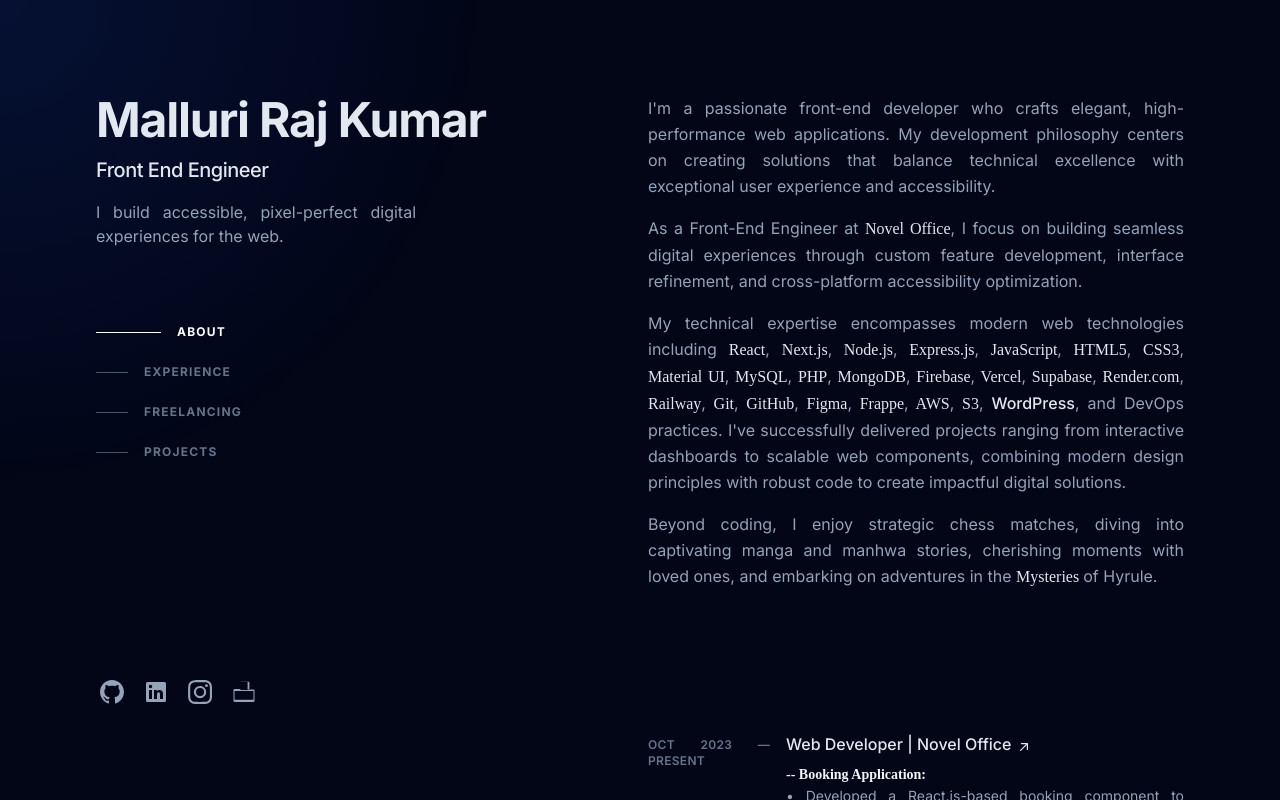
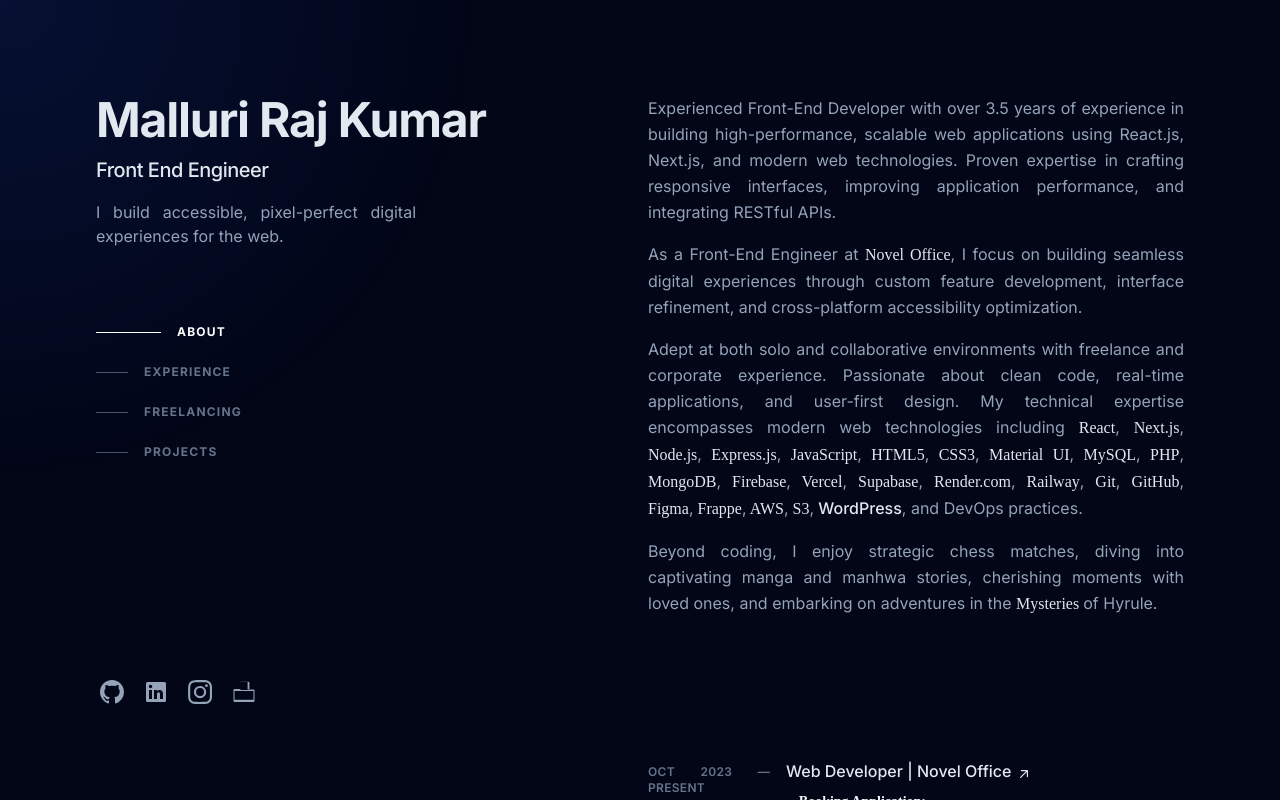
Before and after one commit to rkm10/v1, a Next.js app: page / in a window 1280 px wide. Built offline with nearby package versions, Linux system fonts and the light colour scheme.

Commit message:
updated contet

```diff
--- a/src/app/_components/header.jsx
+++ b/src/app/_components/header.jsx
@@ -115,9 +115,9 @@
           <h2 className="text-sm font-bold uppercase tracking-widest text-slate-200 lg:sr-only">About</h2>
         </div>
         <div>
-          <p className="mb-4">I'm a passionate front-end developer who crafts elegant, high-performance web applications. My development philosophy centers on creating solutions that balance technical excellence with exceptional user experience and accessibility.</p>
+          <p className="mb-4">Experienced Front-End Developer with over 3.5 years of experience in building high-performance, scalable web applications using React.js, Next.js, and modern web technologies. Proven expertise in crafting responsive interfaces, improving application performance, and integrating RESTful APIs.</p>
           <p className="mb-4">As a Front-End Engineer at <Link className="font-medium text-slate-200 hover:text-teal-300 focus-visible:text-teal-300" href="https://www.noveloffice.in/" target="_blank" rel="noreferrer noopener" aria-label="Novel Office (opens in a new tab)" style={{ fontFamily: 'cursive' }}>Novel Office</Link>, I focus on building seamless digital experiences through custom feature development, interface refinement, and cross-platform accessibility optimization.</p>
-          <p className="mb-4">My technical expertise encompasses modern web technologies including <Link className="font-medium text-slate-200 hover:text-teal-300 focus-visible:text-teal-300" href="https://react.dev/" target="_blank" rel="noreferrer noopener" aria-label="React (opens in a new tab)" style={{ fontFamily: 'cursive' }}>React</Link>, <Link className="font-medium text-slate-200 hover:text-teal-300 focus-visible:text-teal-300" href="https://nextjs.org/" target="_blank" rel="noreferrer noopener" aria-label="start-up (opens in a new tab)" style={{ fontFamily: 'cursive' }}>Next.js</Link>,
+          <p className="mb-4">Adept at both solo and collaborative environments with freelance and corporate experience. Passionate about clean code, real-time applications, and user-first design. My technical expertise encompasses modern web technologies including <Link className="font-medium text-slate-200 hover:text-teal-300 focus-visible:text-teal-300" href="https://react.dev/" target="_blank" rel="noreferrer noopener" aria-label="React (opens in a new tab)" style={{ fontFamily: 'cursive' }}>React</Link>, <Link className="font-medium text-slate-200 hover:text-teal-300 focus-visible:text-teal-300" href="https://nextjs.org/" target="_blank" rel="noreferrer noopener" aria-label="start-up (opens in a new tab)" style={{ fontFamily: 'cursive' }}>Next.js</Link>,
             <Link className="font-medium text-slate-200 hover:text-teal-300 focus-visible:text-teal-300" href="#" target="_blank" rel="noreferrer noopener" aria-label="HTML5 (opens in a new tab)" style={{ fontFamily: 'cursive' }}> Node.js</Link>,
             <Link className="font-medium text-slate-200 hover:text-teal-300 focus-visible:text-teal-300" href="#" target="_blank" rel="noreferrer noopener" aria-label="HTML5 (opens in a new tab)" style={{ fontFamily: 'cursive' }}> Express.js</Link>,
             <Link className="font-medium text-slate-200 hover:text-teal-300 focus-visible:text-teal-300" href="#" target="_blank" rel="noreferrer noopener" aria-label="HTML5 (opens in a new tab)" style={{ fontFamily: 'cursive' }}> JavaScript</Link>,
@@ -138,7 +138,7 @@
             <Link className="font-medium text-slate-200 hover:text-teal-300 focus-visible:text-teal-300" href="#" target="_blank" rel="noreferrer noopener" aria-label="HTML5 (opens in a new tab)" style={{ fontFamily: 'cursive' }}> Frappe</Link>,
             <Link className="font-medium text-slate-200 hover:text-teal-300 focus-visible:text-teal-300" href="#" target="_blank" rel="noreferrer noopener" aria-label="HTML5 (opens in a new tab)" style={{ fontFamily: 'cursive' }}> AWS</Link>,
             <Link className="font-medium text-slate-200 hover:text-teal-300 focus-visible:text-teal-300" href="#" target="_blank" rel="noreferrer noopener" aria-label="HTML5 (opens in a new tab)" style={{ fontFamily: 'cursive' }}> S3</Link>,
-            <Link className="font-medium text-slate-200 hover:text-teal-300 focus-visible:text-teal-300" href="https://wordpress.com/" target="_blank" rel="noreferrer noopener" aria-label="Wordpress (opens in a new tab)"> WordPress</Link>, and DevOps practices. I've successfully delivered projects ranging from interactive dashboards to scalable web components, combining modern design principles with robust code to create impactful digital solutions.</p>
+            <Link className="font-medium text-slate-200 hover:text-teal-300 focus-visible:text-teal-300" href="https://wordpress.com/" target="_blank" rel="noreferrer noopener" aria-label="Wordpress (opens in a new tab)"> WordPress</Link>, and DevOps practices.</p>
           <p>Beyond coding, I enjoy strategic chess matches, diving into captivating manga and manhwa stories, cherishing moments with loved ones, and embarking on adventures in the <span className="group/raj lg:cursor-[url('/images/raj/luffy.png'),_pointer] inline-flex lg:font-medium lg:text-slate-200" style={{ fontFamily: 'cursive' }}><span className="sr-only">Mysteries</span>
             <span className="group-hover/raj:text-red-400 transition duration-75 group-hover/raj:-translate-y-px delay-[50ms]" aria-hidden="true">M</span>
             <span className="group-hover/raj:text-red-500 transition duration-75 group-hover/raj:-translate-y-px delay-[75ms]" aria-hidden="true">y</span>
@@ -283,7 +283,7 @@
               <div className='group relative grid pb-1 transition-all sm:grid-cols-8 sm:gap-8 md:gap-4 lg:hover:!opacity-100 lg:group-hover/list:opacity-50'>
                 <div className="absolute -inset-x-4 -inset-y-4 z-0 hidden rounded-md transition motion-reduce:transition-none lg:-inset-x-6 lg:block
          lg:group-hover:bg-slate-800/50 lg:group-hover:shadow-[inset_0_1px_0_0_rgba(148,163,184,0.1)] lg:group-hover:drop-shadow-lg"></div>
-                <header className="z-10 mb-2 mt-1 text-xs font-semibold uppercase tracking-wide text-slate-500 sm:col-span-2" aria-label="2024 to Present"> </header>
+                <header className="z-10 mb-2 mt-1 text-xs font-semibold uppercase tracking-wide text-slate-500 sm:col-span-2" aria-label="2021 to Present">Dec 2021 - Present</header>
                 <div className="z-10 sm:col-span-6">
                   <h3 className="font-medium leading-snug text-slate-200">
                     <div>
@@ -459,7 +459,7 @@
                     <li className="mr-1.5 mt-2"><div className="flex items-center rounded-full bg-teal-400/10 px-3 py-1 text-xs font-medium leading-5 text-teal-300">Next.js 14</div></li>
                     <li className="mr-1.5 mt-2"><div className="flex items-center rounded-full bg-teal-400/10 px-3 py-1 text-xs font-medium leading-5 text-teal-300">Tailwind CSS</div></li>
                     <li className="mr-1.5 mt-2"><div className="flex items-center rounded-full bg-teal-400/10 px-3 py-1 text-xs font-medium leading-5 text-teal-300">Shadcn UI</div></li>
-                    <li className="mr-1.5 mt-2"><div className="flex items-center rounded-full bg-teal-400/10 px-3 py-1 text-xs font-medium leading-5 text-teal-300">Vercel</div></li>
+                    <li className="mr-1.5 mt-2"><div className="flex items-center rounded-full bg-teal-400/10 px-3 py-1 text-xs font-medium leading-5 text-teal-300">Vite</div></li>
                     <li className="mr-1.5 mt-2"><div className="flex items-center rounded-full bg-teal-400/10 px-3 py-1 text-xs font-medium leading-5 text-teal-300">Local Storage</div></li>
                   </ul>
                 </div>
@@ -504,7 +504,7 @@
                     <li className="mr-1.5 mt-2"><div className="flex items-center rounded-full bg-teal-400/10 px-3 py-1 text-xs font-medium leading-5 text-teal-300">Next.js 14</div></li>
                     <li className="mr-1.5 mt-2"><div className="flex items-center rounded-full bg-teal-400/10 px-3 py-1 text-xs font-medium leading-5 text-teal-300">Tailwind CSS</div></li>
                     <li className="mr-1.5 mt-2"><div className="flex items-center rounded-full bg-teal-400/10 px-3 py-1 text-xs font-medium leading-5 text-teal-300">Shadcn UI</div></li>
-                    <li className="mr-1.5 mt-2"><div className="flex items-center rounded-full bg-teal-400/10 px-3 py-1 text-xs font-medium leading-5 text-teal-300">Vercel</div></li>
+                    <li className="mr-1.5 mt-2"><div className="flex items-center rounded-full bg-teal-400/10 px-3 py-1 text-xs font-medium leading-5 text-teal-300">Vite</div></li>
                   </ul>
                 </div>
                 <img
```
